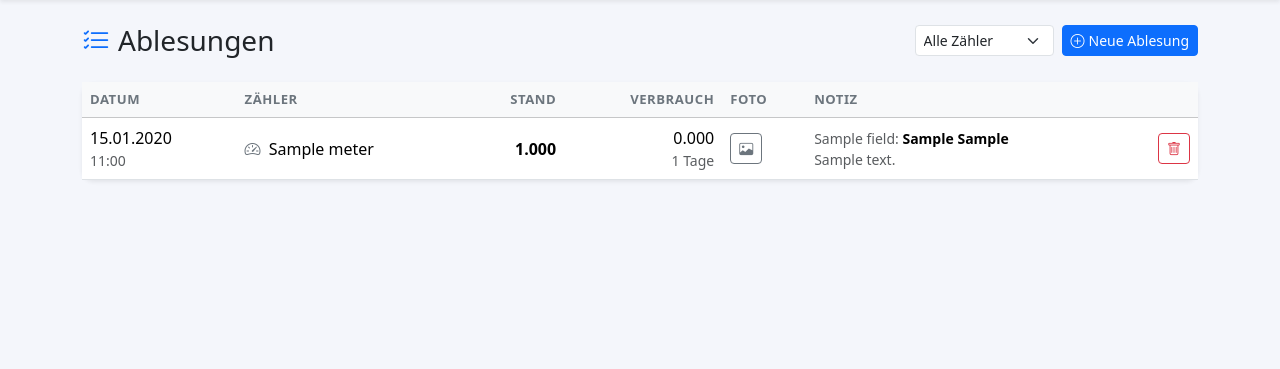
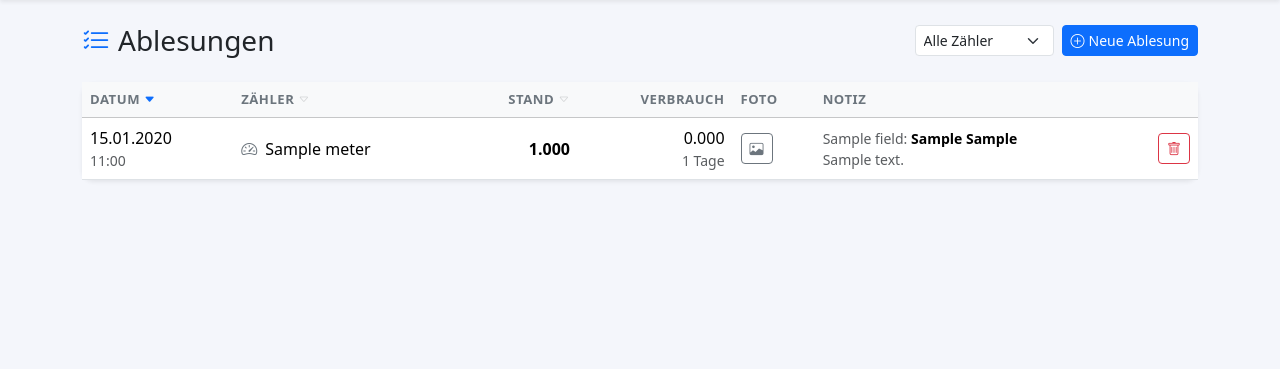
Before and after one commit to cristit/energy-consumption, a Flask app: page /readings in a window 1280 px wide. Shown: the part 56-425 px from the top of the page. Run offline with Flask 3, Linux system fonts and the light colour scheme; tables that the repository leaves empty hold one stand-in row (values such as "Sample post"); parts of the project's set-up code (start-up, migrations or seed data) failed here and were passed over.

Commit message:
feat: sortable columns in readings view (v1.3.1)

```diff
--- a/templates/readings.html
+++ b/templates/readings.html
@@ -2,11 +2,15 @@
 {% block title %}Ablesungen – Verbrauchserfassung{% endblock %}
 
 {% block content %}
+{% set opp = 'asc' if order == 'desc' else 'desc' %}
+{% macro sort_url(col) %}{{ url_for('readings') }}?sort={{ col }}&order={{ 'asc' if sort == col and order == 'desc' else 'desc' }}{% if selected_meter %}&meter_id={{ selected_meter }}{% endif %}{% endmacro %}
+{% macro sort_icon(col) %}{% if sort == col %}<i class="bi bi-caret-{{ 'up' if order == 'asc' else 'down' }}-fill ms-1 text-primary" style="font-size:.7rem"></i>{% else %}<i class="bi bi-caret-down ms-1 text-muted opacity-25" style="font-size:.7rem"></i>{% endif %}{% endmacro %}
+
 <div class="d-flex align-items-center justify-content-between mb-4 flex-wrap gap-2">
   <h1 class="h3 mb-0"><i class="bi bi-list-check me-2 text-primary"></i>Ablesungen</h1>
   <div class="d-flex gap-2 align-items-center flex-wrap">
     <select class="form-select form-select-sm" style="width:auto"
-            onchange="window.location='{{ url_for('readings') }}?meter_id='+this.value">
+            onchange="window.location='{{ url_for('readings') }}?meter_id='+this.value+'&sort={{ sort }}&order={{ order }}'">
       <option value="">Alle Zähler</option>
       {% for m in meters %}
       <option value="{{ m.id }}" {% if selected_meter == m.id %}selected{% endif %}>
@@ -37,9 +41,9 @@
       <table class="table table-hover align-middle mb-0">
         <thead class="table-light">
           <tr>
-            <th>Datum</th>
-            <th>Zähler</th>
-            <th class="text-end">Stand</th>
+            <th><a href="{{ sort_url('read_at') }}" class="text-decoration-none text-reset">Datum{{ sort_icon('read_at') }}</a></th>
+            <th><a href="{{ sort_url('meter') }}"   class="text-decoration-none text-reset">Zähler{{ sort_icon('meter') }}</a></th>
+            <th class="text-end"><a href="{{ sort_url('value') }}" class="text-decoration-none text-reset">Stand{{ sort_icon('value') }}</a></th>
             <th class="text-end">Verbrauch</th>
             <th>Foto</th>
             <th>Notiz</th>
```
